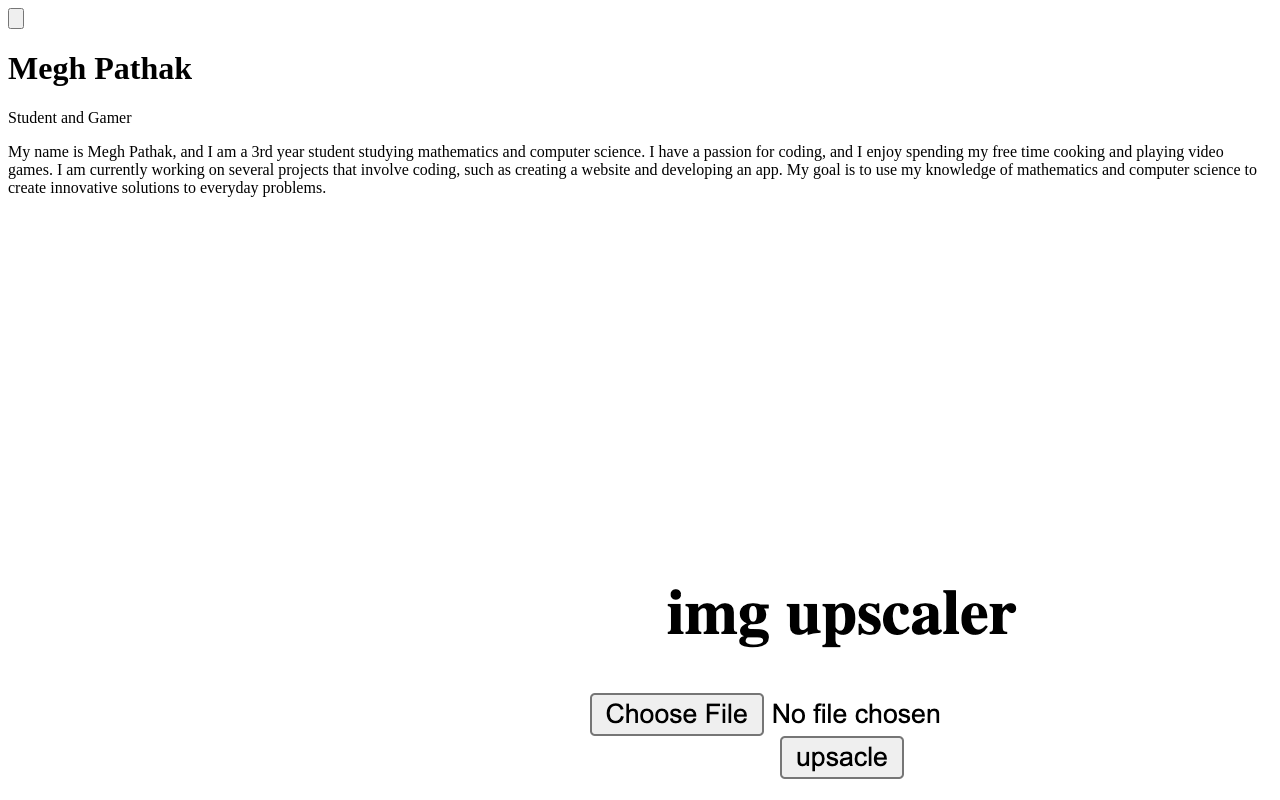
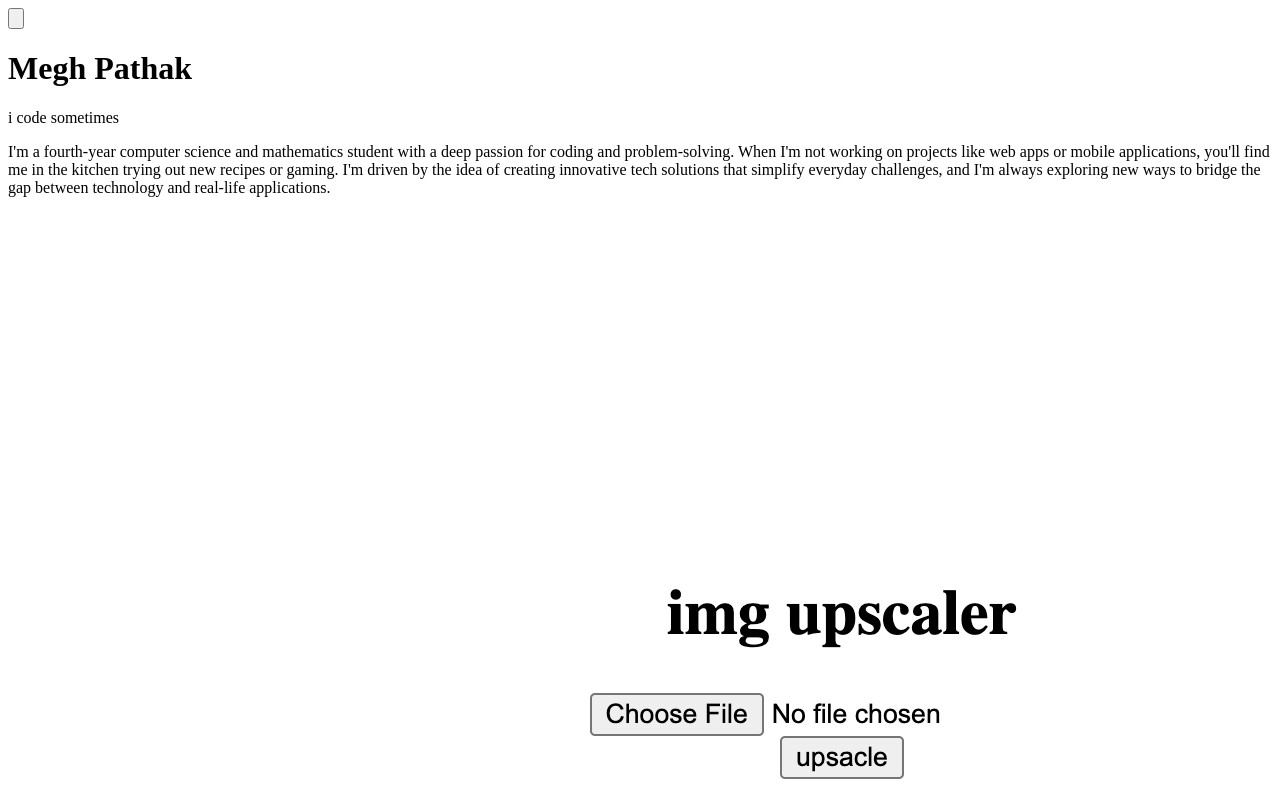
Before and after one commit to meghrp/Portfolio, a React (Vite) app: page / in a window 1280 px wide. Shown: the top 800 px of the page. Built offline with nearby package versions, Linux system fonts and the light colour scheme; the HTML template or start-up script is replaced by a standard one.

Commit message:
updated intro and timeline descriptions

```diff
--- a/src/components/Intro.jsx
+++ b/src/components/Intro.jsx
@@ -4,11 +4,13 @@ function Intro() {
 	return (
 		<div className="flex items-center justify-center flex-col text-center pt-20 pd-6">
 			<h1 className="text-4xl md:text-7xl dark:text-white mb-1 md:mb-3 font-bold">Megh Pathak</h1>
-            <p className="text-base md:text-xl mb-3 font-medium">Student and Gamer</p>
+			<p className="text-base md:text-xl mb-3 font-medium">i code sometimes</p>
 			<p className="text-sm max-w-xl mb-6 font-bold">
-                My name is Megh Pathak, and I am a 3rd year student studying mathematics and computer science. I have a passion for coding, and I enjoy spending my free time cooking and playing video
-                games. I am currently working on several projects that involve coding, such as creating a website and developing an app. My goal is to use my knowledge of mathematics and computer
-                science to create innovative solutions to everyday problems.
+				I'm a fourth-year computer science and mathematics student with a deep passion for coding and
+				problem-solving. When I'm not working on projects like web apps or mobile applications, you'll find me
+				in the kitchen trying out new recipes or gaming. I'm driven by the idea of creating innovative tech
+				solutions that simplify everyday challenges, and I'm always exploring new ways to bridge the gap between
+				technology and real-life applications.
 			</p>
 		</div>
 	);
--- a/src/data/timeline.js
+++ b/src/data/timeline.js
@@ -4,25 +4,25 @@ export default [
         title: "HBSc in Computer Science and Mathematics",
         duration: "2020 - Present",
         details:
-            "I'm pursuing the knowledge that a computer science degree has to offer. I'm learning about computer science theory, complex data structures and algorithms and how to apply them to real world problems. I'm also learning about the mathematics that underpins computer science and how to apply it to solve problems.",
+            "Passionate about solving complex problems and implementing real-world solutions. Co-developed Athena Learning, automating student-project matchmaking for UofT courses, showcasing my drive to streamline processes and enhance user experiences.",
     },
     {
         year: "Today",
         title: "Technical Co-founder at ParkinSense",
         duration: "2023 - Present",
-        details: "",
+        details: "Developing wearable tech and software to help Parkinson's patients monitor and manage symptoms, focusing on practical solutions that impact patients' lives.",
     },
     {
         year: "2022",
         title: "Software Engineer at ParkinSense",
         duration: "2022 - 2023",
-        details: "Built an Android app and implemented a serverless backend architecture for a startup offering continuous monitoring for Parkinson's patients.",
+        details: "Developed an Android app and implemented serverless backend for a startup providing continuous monitoring for Parkinson's patients.",
     },
     {
         year: "2018",
         title: "First Major Project",
         duration: "",
         details:
-            "Along with a group of friends, we created a online voting app called Pollify. It was built using the MERN stack and was deployed locally. It was a great learning experience and I learned a lot about web development.",
+            "Created Pollify, an online voting app, with friends using the MERN stack. Deployed locally, it provided valuable web development experience.",
     },
 ];
```
Lines whose indentation alone changed are shown as unchanged.
